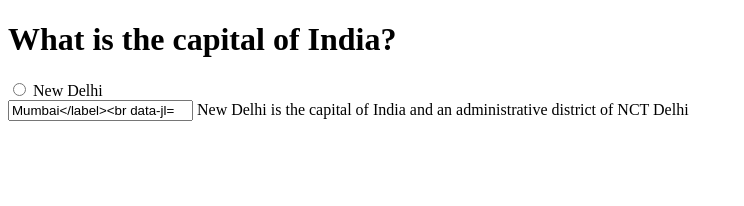
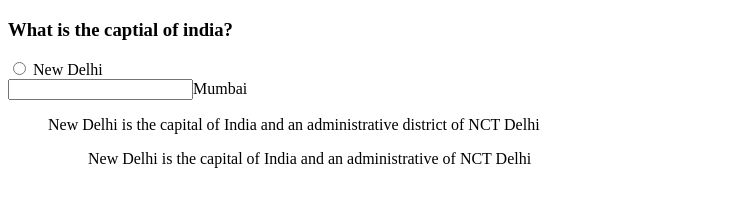
Before and after one commit to acciojob/trivia-tejas4245, a website: page main.html in a window 1280 px wide. Shown: the whole page, without its empty margins (0-744 px from the left). Drawn offline with Linux system fonts and the light colour scheme.

Commit message:
Update main.html

```diff
--- a/main.html
+++ b/main.html
@@ -11,16 +11,15 @@
     <script type="text/javascript" src="./script.js">
 </script>
 	<div>
-		<h1>What is the capital of India?</h1>
-		<input type="radio"name="city"id="city"value="New Delhi"required>
-		<label for="">New Delhi</label><br>
-		<input for="radio"name="city"id="city"value="Mumbai</label><br>
-		<blockquotecite="https://en.wikipedia.org/wiki/New_Delhi">New Delhi is the capital of India and an administrative district of NCT Delhi</blockquote>
-									 </div>
-									 <script type="text/javascript"src="./script.js"></script>
-
-
-
+		<header>
+			<h3>What is the captial of india?</h3>
+		</header>
+		<input type="radio" id="New Delhi"name="capital"value="New Delhi">
+		<label for="NewDelhi">New Delhi</label><br>
+		<input type="Mumbai">Mumbai</label><br>
+	<BLockquote cite="https://en.wikipedia.org/wiki/New_Delhi">New Delhi is the capital of India and an administrative district of NCT Delhi
+		<BLockquote cite="https://en.wikipedia.org/wiki/New_Delhi">New Delhi is the capital of India and an administrative of NCT Delhi</BLokquote>
+		</div>
 </body>
 
 </html>
```
